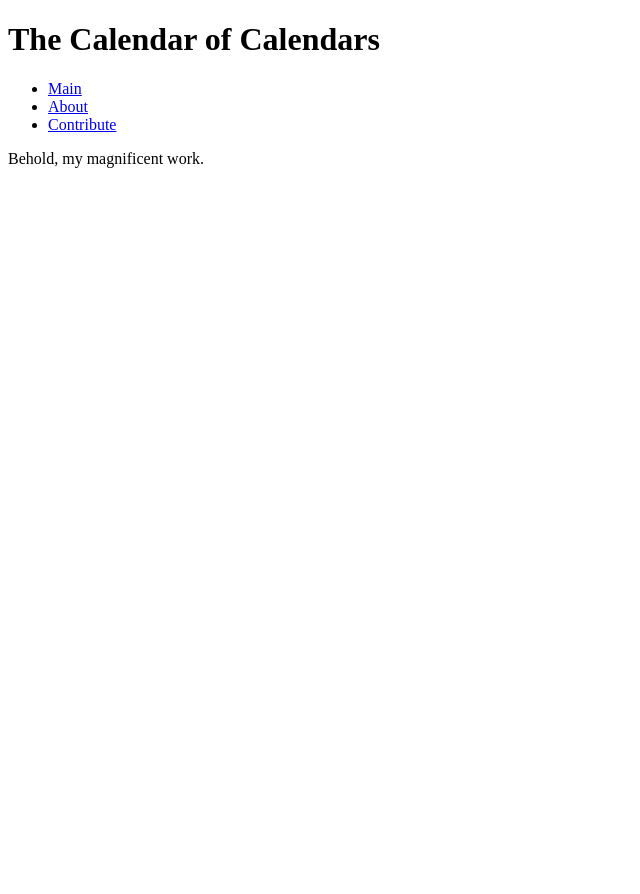
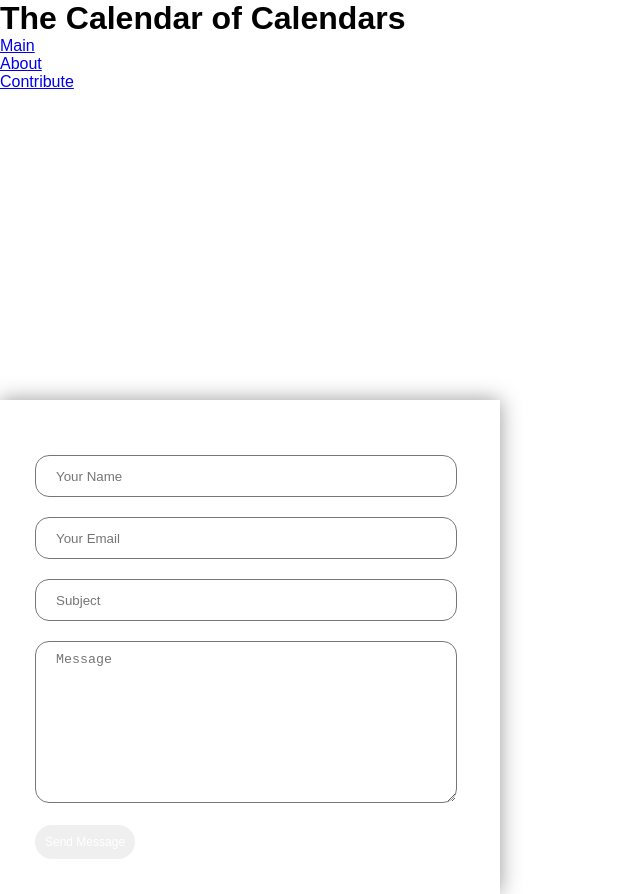
Before and after one commit to MatthewCReynolds/Bored.com, a plain HTML site: page Website/pages/contribute.html in a window 1280 px wide. Shown: the whole page, without its empty margins (0-640 px from the left). Before the commit the page ends 800 px from the top, so only its background shows below. Drawn offline with Linux system fonts and the light colour scheme.

Commit message:
Updates 6/6/2022

```diff
--- a/Website/pages/contribute.html
+++ b/Website/pages/contribute.html
@@ -5,23 +5,30 @@
     <head>
       <meta charset="utf-f">
       <meta name="viewport" content="width=device-width, initial-scale=1">
-      <title> Bored.com </title>
+      <title> Contribute </title>
+      <link rel="stylesheet" href="../styles.css">
     </head>
     <body>
         <header>
           <h1> The Calendar of Calendars </h1>
             <nav>
                 <ul>
-                  <li><a href="../index.html">        Main</a></li>
+                  <li><a href="../index.html">  Main</a></li>
                   <li><a href="about.html">     About</a></li>
                   <li><a href="contribute.html">Contribute</a></li>
                 </ul>
             </nav>
         </header>
 
-      <p>
-        Behold, my magnificent work.
-      </p>
+      <div class="contact-box">
+        <form>
+          <input type="text" class="input-field" placeholder="Your Name">
+          <input type="email" class="input-field" placeholder="Your Email">
+          <input type="text" class="input-field" placeholder="Subject">
+          <textarea type="text" class="input-field textarea-field" placeholder="Message"></textarea>
+          <button type="button" class="btn">Send Message</button>
+        </form>
+      </div>
 
     </body>
 </html>
--- a/Website/styles.css
+++ b/Website/styles.css
@@ -0,0 +1,50 @@
+*
+{
+  margin:0;
+  padding:0;
+}
+body
+{
+  background-colour: #efefef;
+  font-family: sans-serif;
+}
+.contact-box
+{
+  width: 500px;
+  background-colour: #fff;
+  box-shadow: 0 0 20px 0 #999;
+  top: 50%;
+  left: 50%
+  transform: translate(-50%,-50%);
+  position: absolute;
+}
+form
+{
+  margin: 35px;
+}
+.input-field
+{
+  width: 400px;
+  height: 40px;
+  margin-top: 20px;
+  padding-left:20px;
+  border: 1px solid #777;
+  border-radius: 14px;
+  outline: none;
+}
+.textarea-field
+{
+  height: 150px;
+  padding-top:10px;
+}
+.btn
+{
+  border-radius: 20px;
+  color: #fff;
+  margin-top: 18px;
+  padding:10px;
+  background-colour: #47c35a;
+  font-size:12px;
+  border: none;
+  cursour: pointer;
+}
```
Also changed, not shown: Website/index.html (+1 -5 lines), Website/pages/about.html (+3 -2 lines).
